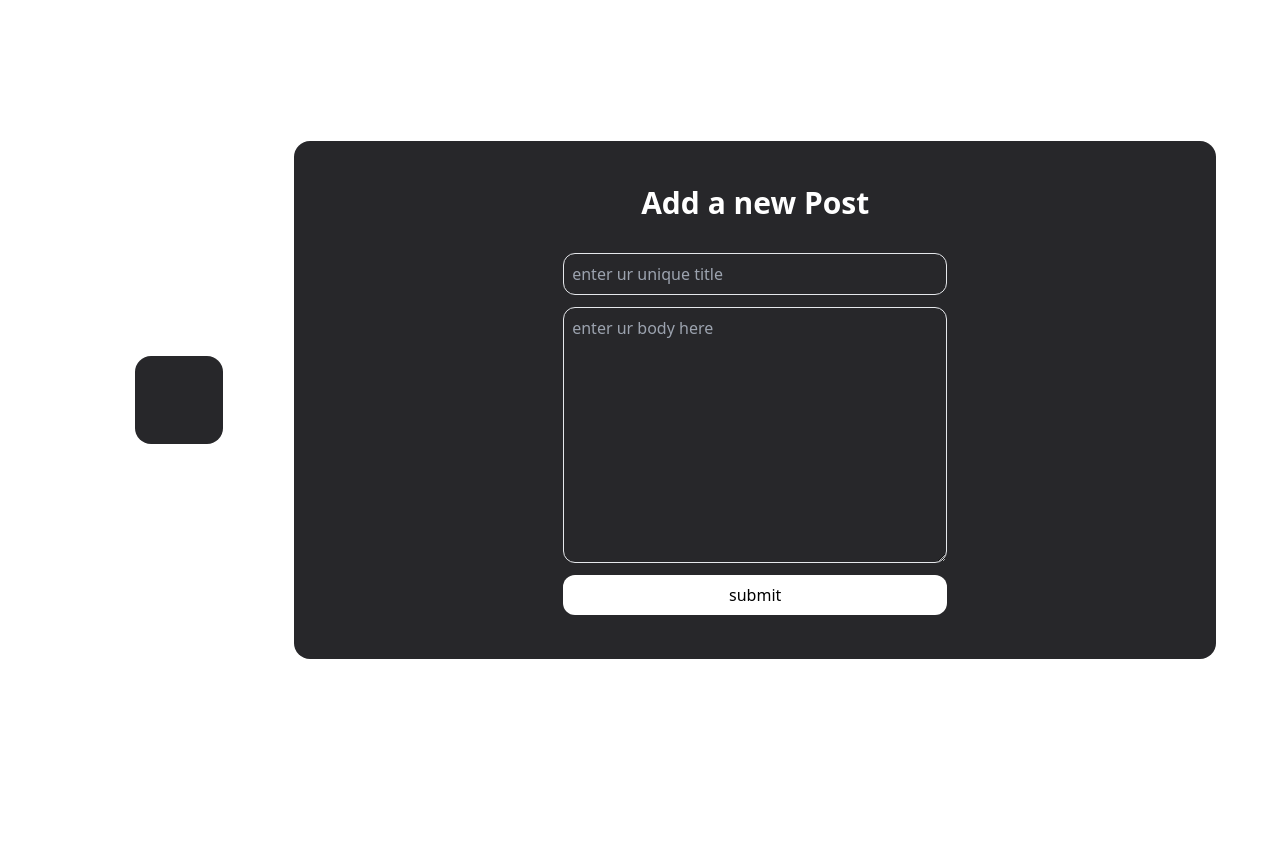
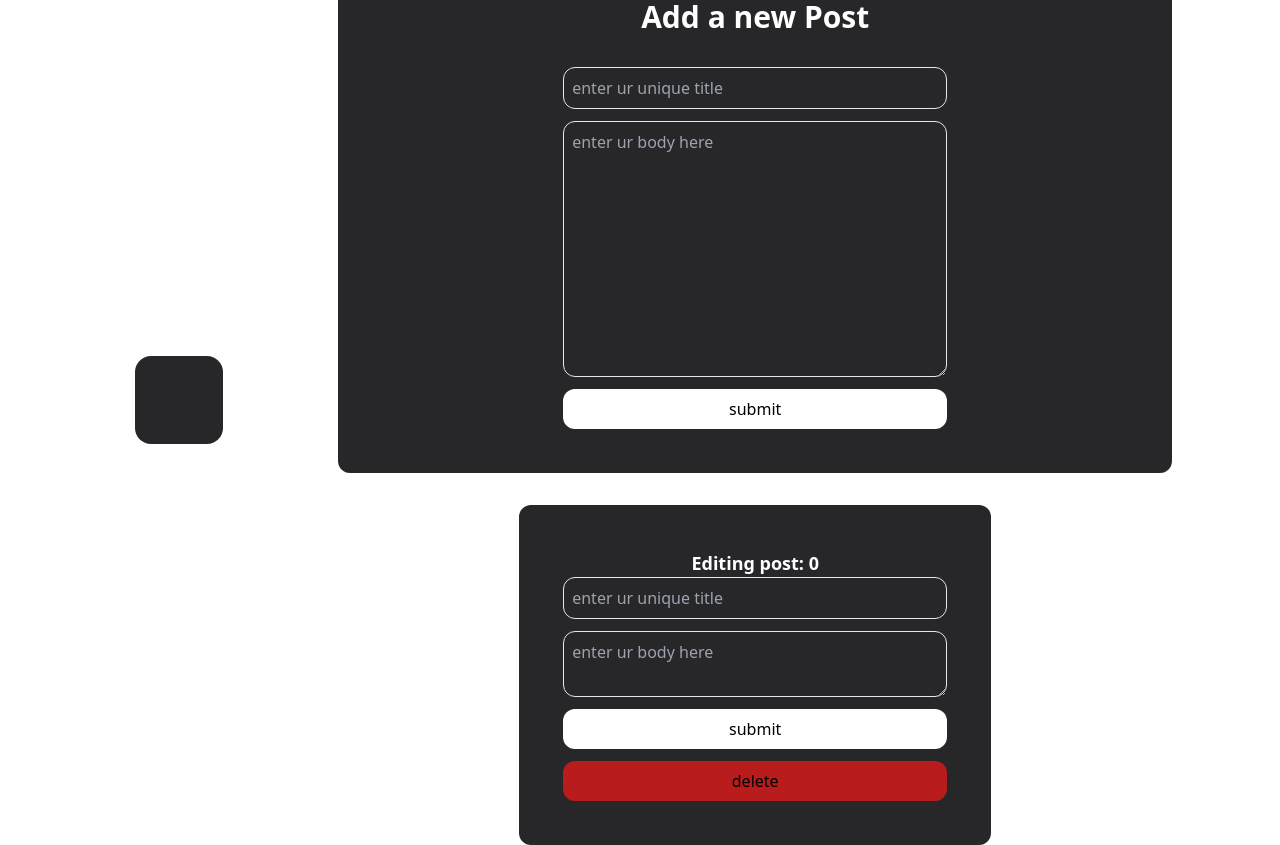
Before and after one commit to hdmGOAT/django-prac, a React (Vite) app in the folder front-end/: page / in a window 1280 px wide. Both pictures are taken after a click on the element 179 px from the left and 400 px from the top of the page. Before the commit the page ends 800 px from the top, so only its background shows below. Built offline with nearby package versions, Linux system fonts and the light colour scheme; no server answers.

Commit message:
working window thing

```diff
--- a/front-end/src/App.tsx
+++ b/front-end/src/App.tsx
@@ -31,7 +31,7 @@ function App() {
 
   const [input, setInput] = useState<any>();
 
-  const [selectedPost, setSelectedPost] = useState<Post>();
+  const [selectedPost, setSelectedPost] = useState<Post | null>();
   const [isPostSelected, setIsPostSelected] = useState<Boolean>(false);
 
   const handleChange = (
@@ -46,7 +46,14 @@ function App() {
   };
 
   const handlePostSelect = async (item: Post) => {
+    if (selectedPost !== item) {
       setSelectedPost(item);
+      setIsPostSelected(true);
+      return;
+    }
+
+    setSelectedPost(null);
+    setIsPostSelected(false);
   };
 
   const fetchData = async () => {
@@ -105,9 +112,7 @@ function App() {
             <div
               className="flex text-white font-semibold font-serif flex-col bg-zinc-800 p-11 rounded-2xl"
               key={item.id}
-              onClick={() => {
-                setSelectedPost(item);
-              }}
+              onClick={() => handlePostSelect(item)}
             >
               <div className="flex">{item.title}</div>
               <div className="flex">{item.body}</div>
@@ -117,9 +122,12 @@ function App() {
           <p>No data available</p>
         )}
       </div>
-      <div className="flex flex-[8] h-screen items-center align-middle justify-center w-full">
-        <div className="flex flex-col flex-[8]  items-center align-middle justify-center bg-zinc-800 p-11 rounded-2xl space-y-8 w-full">
-          <h1 className="text-3xl font-extrabold text-white">Add a new Post</h1>
+      <div className="flex flex-[8] flex-col h-screen items-center align-middle justify-center w-full">
+        <div className="flex flex-col flex-[8]  items-center align-middle justify-center  p-11 rounded-2xl space-y-8 h-full w-full">
+          <div className="bg-zinc-800 rounded-xl flex flex-col gap-y-8 size-full items-center align-middle justify-center  p-11">
+            <h1 className="text-3xl font-extrabold text-white">
+              Add a new Post
+            </h1>
             <div className="form flex flex-col space-y-3 w-96">
               <input
                 className="border border-white-950 bg-inherit rounded-xl p-2 text-white"
@@ -138,6 +146,42 @@ function App() {
               </button>
             </div>
           </div>
+          <div>
+            {isPostSelected && (
+              <div className="bg-zinc-800 rounded-xl w-full flex flex-col size-full items-center align-middle justify-center  p-11">
+                <h1 className="text-lg font-extrabold text-white">
+                  Editing post: {selectedPost?.id}
+                </h1>
+                <div className="form flex flex-col space-y-3 w-96">
+                  <input
+                    className="border border-white-950 bg-inherit rounded-xl p-2 text-white"
+                    id="title"
+                    placeholder="enter ur unique title"
+                    onChange={handleChange}
+                  ></input>
+                  <textarea
+                    id="body"
+                    placeholder="enter ur body here"
+                    className="border border-white-950 bg-inherit rounded-xl p-2 text-white"
+                    onChange={handleChange}
+                  ></textarea>
+                  <button
+                    className="bg-white p-2 rounded-xl"
+                    onClick={handlePost}
+                  >
+                    submit
+                  </button>
+                  <button
+                    className="bg-red-700 p-2 rounded-xl"
+                    onClick={handlePost}
+                  >
+                    delete
+                  </button>
+                </div>
+              </div>
+            )}
+          </div>
+        </div>
       </div>
     </div>
   );
```
Lines whose indentation alone changed are shown as unchanged.
